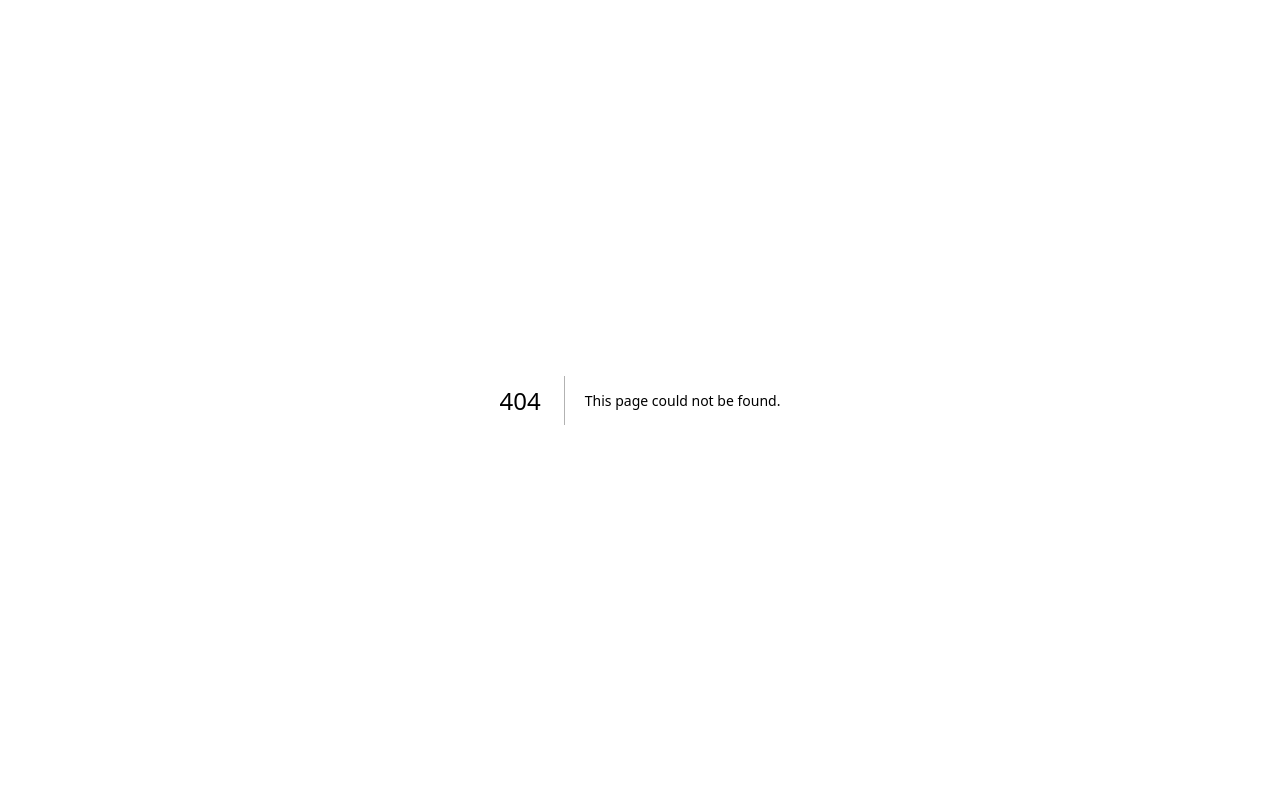
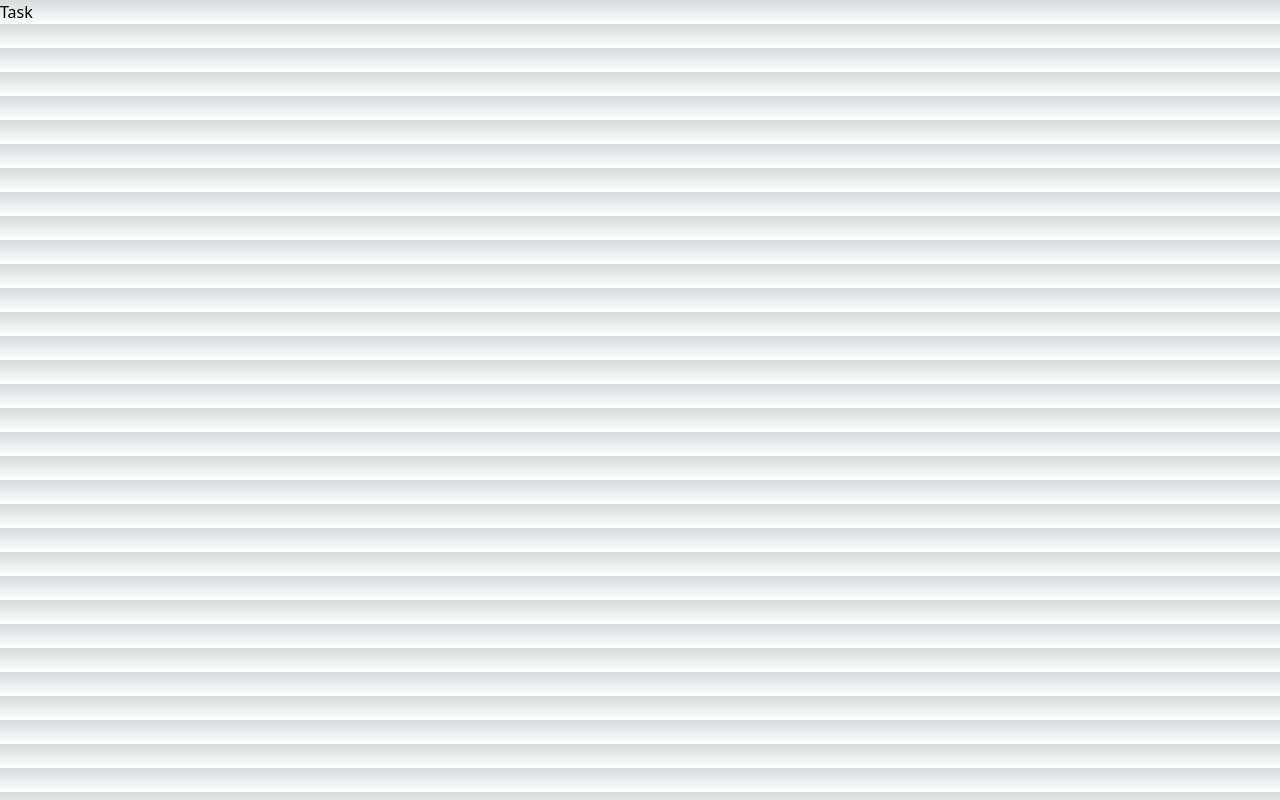
Before and after one commit to gorrion-io/winter-camp-2024, a Next.js app: page /task/1 in a window 1280 px wide. Before the commit this address had no page. Built offline with nearby package versions, Linux system fonts and the light colour scheme.

Commit message:
Updated task criteria

```diff
--- /dev/null
+++ b/lib/crew.ts
@@ -0,0 +1,4 @@
+/**
+ * @todo Prepare a method to return a list of crew members
+ * @description The list should only include crew members aged 30 to 55
+ */
--- /dev/null
+++ b/pages/api/crew.ts
@@ -0,0 +1,10 @@
+import type { NextApiRequest, NextApiResponse } from "next";
+
+/**
+ * @todo Prepare an endpoint to return a list of crew members
+ * @description The endpoint should return a pagination of 8 users per page. The endpoint should accept a query parameter "page" to return the corresponding page.
+ */
+
+export default function handler(req: NextApiRequest, res: NextApiResponse) {
+  res.status(200).json([]);
+}
--- a/pages/index.tsx
+++ b/pages/index.tsx
@@ -14,7 +14,7 @@ export default function Home() {
         </h1>
       </div>
       <div className="flex place-items-center mt-12">
-        <Link href="/task">Go to task</Link>
+        <Link href="/task/1">Go to task</Link>
       </div>
     </main>
   );
--- /dev/null
+++ b/pages/task/[page].tsx
@@ -0,0 +1,8 @@
+/**
+ * @todo List crew members using the endpoint you created
+ * @description Use tanstack/react-query or swr to fetch data from the endpoint. Prepare pagination.
+ */
+
+export default function Task() {
+  return <div>Task</div>;
+}
```
Also changed, not shown: 1 other file (tests, documents, lock files or other folders).
